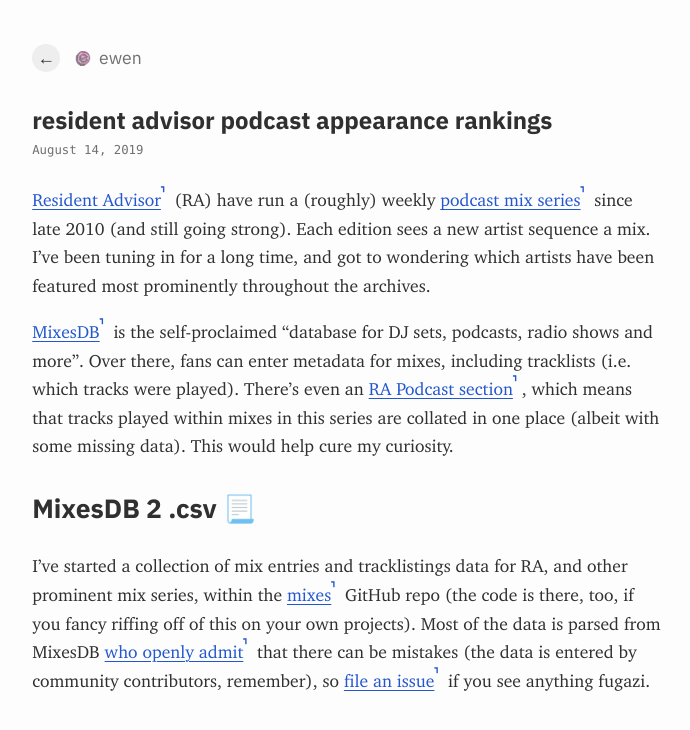
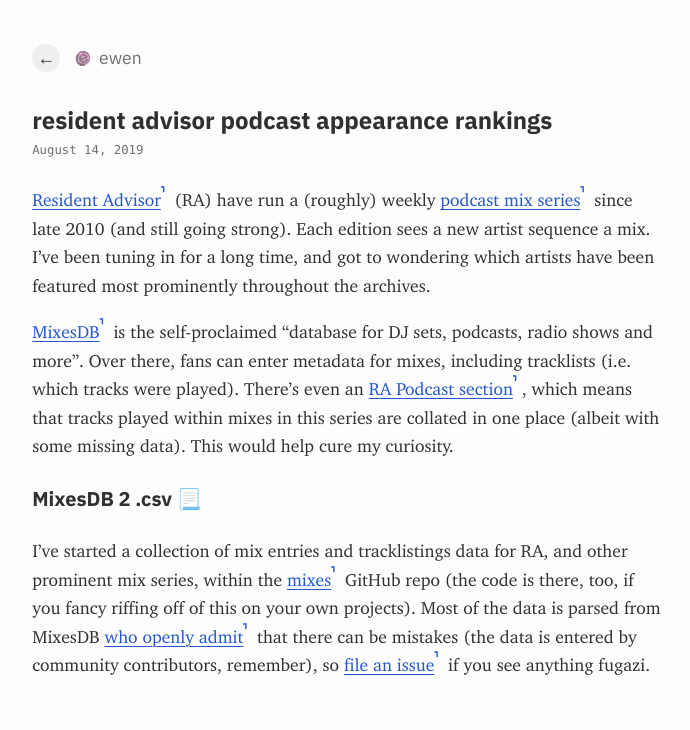
Before and after one commit to ewenme/site2, a Jekyll site: the page built from _posts/2019-08-14-ra-podcast-rankings.md, in a window 1280 px wide. Shown: the top 730 px of the page, without its empty margins (291-981 px from the left). Built offline with Jekyll 4.4.1, drawn with Linux system fonts in a browser that asks for light colours.

Commit message:
edit h1/h2 sizes

```diff
--- a/assets/new.scss
+++ b/assets/new.scss
@@ -180,12 +180,12 @@ h1, h2, h3, h4, h5, h6 {
   }
 }
 
-.h2 {
-  font-size: 1.1rem;
+h2 {
+  font-size: 1.25rem;
 }
 
-.h1 {
-  font-size: 1.2rem;
+h1 {
+  font-size: 1.5rem;
   font-weight: 700;
   margin-bottom: 0;
 }
```
